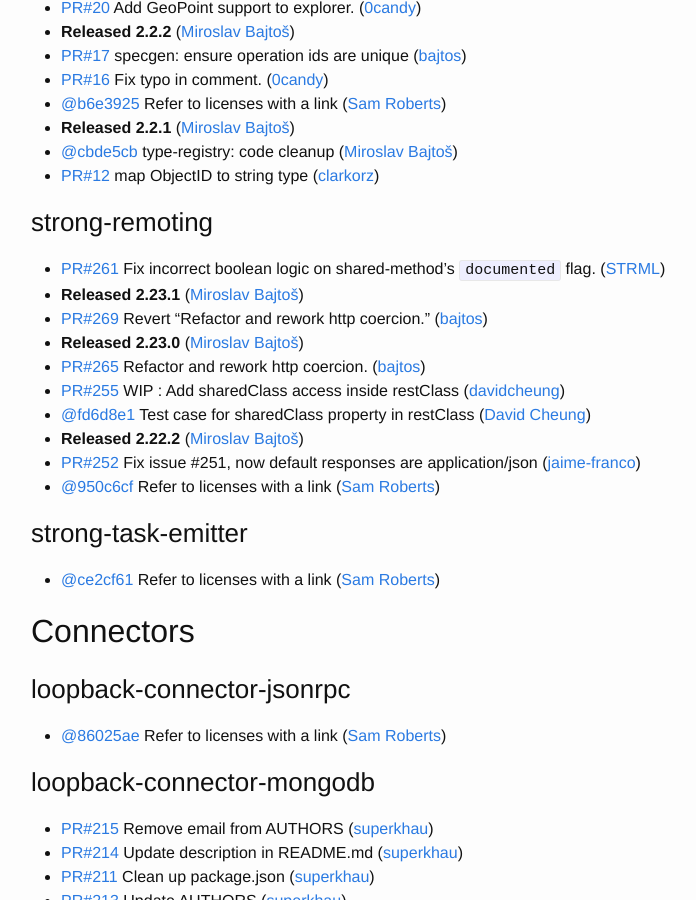
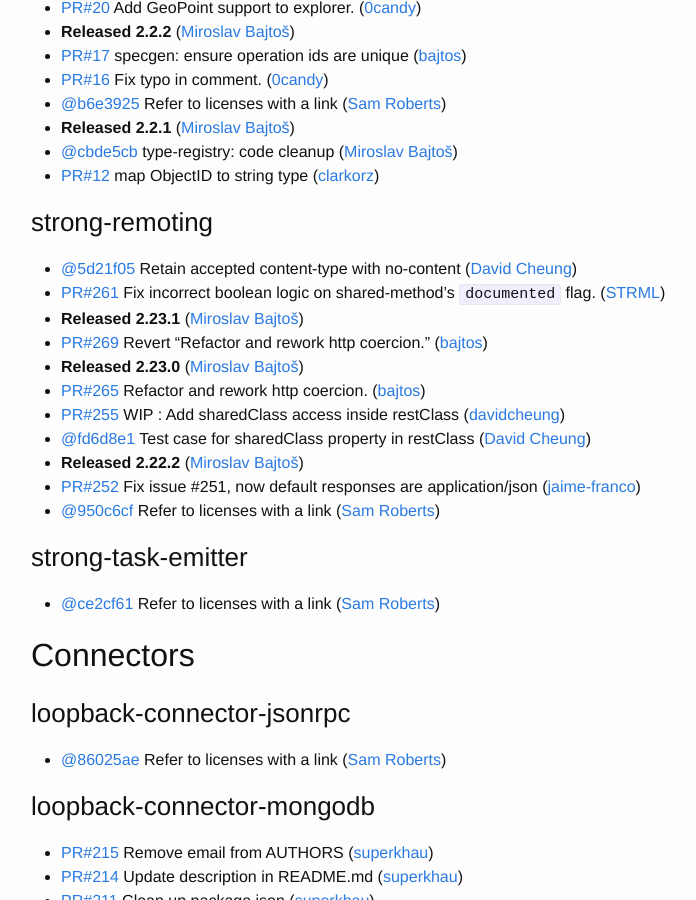
Before and after one commit to strongloop/loopback, a Jekyll site: the page built from index.md, in a window 1280 px wide and 900 px high, scrolled down 1905 px. Shown: the whole window, without its empty margins (239-935 px from the left). Built offline with Jekyll 4.4.1, drawn with Linux system fonts in a browser that asks for light colours.

Commit message:
Update changelog

```diff
--- a/index.md
+++ b/index.md
@@ -87,6 +87,7 @@
 
 
 ### strong-remoting
+ * [@5d21f05](https://github.com/strongloop/strong-remoting/commit/5d21f05201778a3cfd5fd1e9dfae74e9efeac4aa) Retain accepted content-type with no-content ([David Cheung](https://github.com/davidcheung))
  * [PR#261](https://github.com/strongloop/strong-remoting/pull/261) Fix incorrect boolean logic on shared-method's `documented` flag. ([STRML](https://github.com/STRML))
  * **Released 2.23.1** ([Miroslav Bajtoš](https://github.com/bajtos))
  * [PR#269](https://github.com/strongloop/strong-remoting/pull/269) Revert "Refactor and rework http coercion." ([bajtos](https://github.com/bajtos))
```
